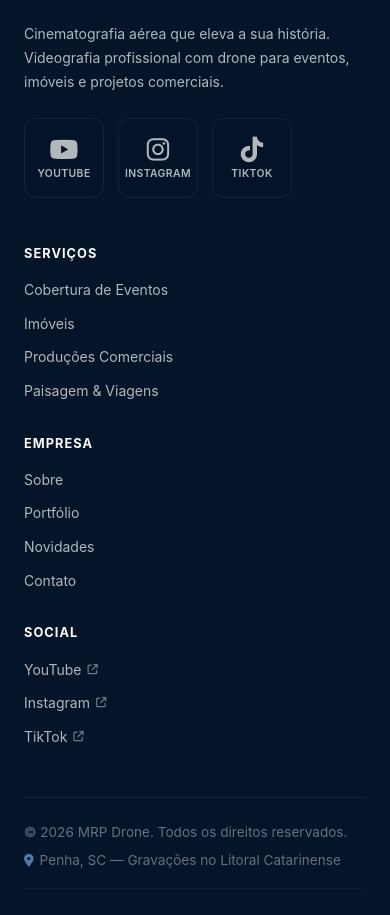
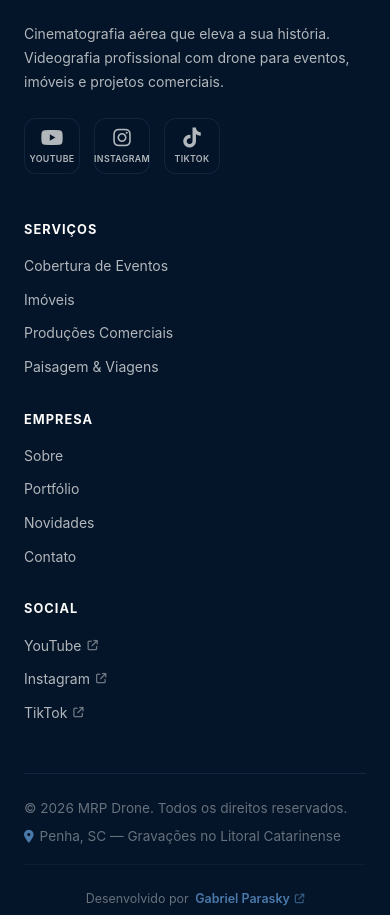
Before and after one commit to GRParasky/mrp-drone-site, a React (Vite) app: page / in a window 390 px wide. Shown: the part 5490-6405 px from the top of the page. Built offline with nearby package versions, Linux system fonts and the light colour scheme; no server answers.

Commit message:
fix: reduce footer social icon size on mobile screens

```diff
--- a/src/components/layout/Footer/Footer.module.css
+++ b/src/components/layout/Footer/Footer.module.css
@@ -234,3 +234,15 @@
     grid-template-columns: 1fr;
   }
 }
+
+@media (max-width: 480px) {
+  .socialIcon {
+    width: 56px;
+    height: 56px;
+    font-size: 1.25rem;
+  }
+
+  .socialIconLabel {
+    font-size: 0.55rem;
+  }
+}
```
